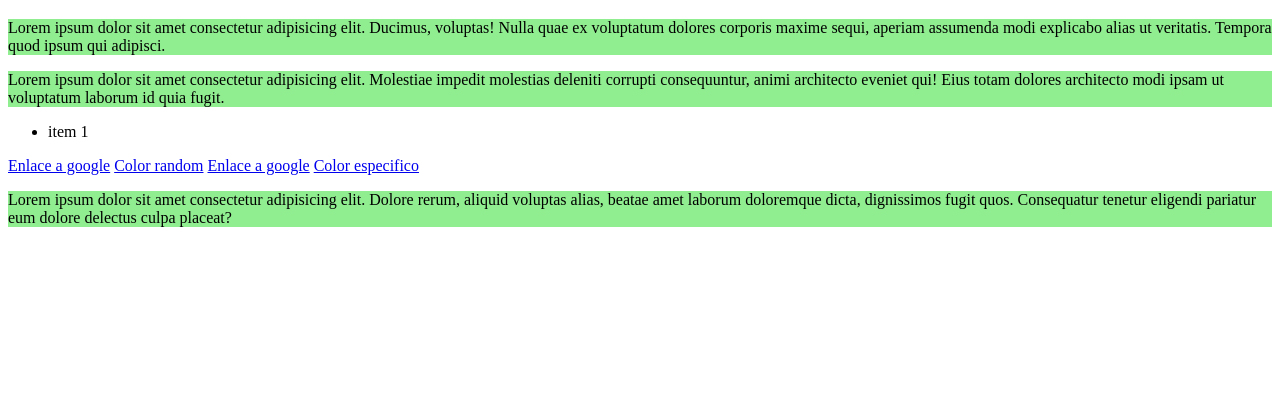
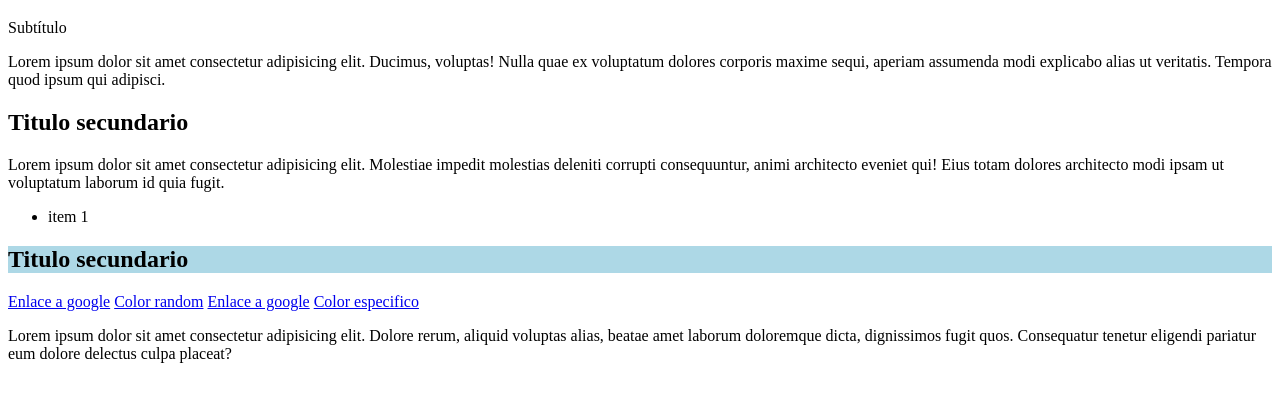
Before and after one commit to StebanSzs/cursoCSS, a plain HTML site: page selectores/index.html in a window 1280 px wide. Shown: the part 61-462 px from the top of the page. Drawn offline with Linux system fonts and the light colour scheme.

Commit message:
Enhance CSS documentation and structure in HTML for better readability

```diff
--- a/selectores/css/styles.css
+++ b/selectores/css/styles.css
@@ -17,7 +17,7 @@ Selectores simples
 
 
 Selectores compuestos
-    Selectores agrupados
+    Selectores agrupados -> se agrupan los selectores separados por comas y se escribe el estilo una sola vez
     Selectores combinadores
     Pseudo-clases
     Pseudo-elementos
@@ -67,8 +67,12 @@ li{
 [lang|="en"]{
     background-color: rgb(0, 255, 0);
 } */
-.text,
+/* .text,
 .text-2,
 .text-3 {
     background-color: lightgreen;
+} */
+
+div .title-2 {
+    background-color: lightblue;
 }
--- a/selectores/index.html
+++ b/selectores/index.html
@@ -9,13 +9,18 @@
 <body>
     <h1 class="title">Selectores CSS</h1>
 
+    <p class="subtitle"> Subtítulo</p>
     <p class="text">Lorem ipsum dolor sit amet consectetur adipisicing elit. Ducimus, voluptas! Nulla quae ex voluptatum dolores corporis maxime sequi, aperiam assumenda modi explicabo alias ut veritatis. Tempora quod ipsum qui adipisci.</p>
 
+    <h2 class="title-2">Titulo secundario</h2>
+    <div>
     <p class="text-2">Lorem ipsum dolor sit amet consectetur adipisicing elit. Molestiae impedit molestias deleniti corrupti consequuntur, animi architecto eveniet qui! Eius totam dolores architecto modi ipsam ut voluptatum laborum id quia fugit.</p>
 
     <ul>
         <li>item 1</li>
     </ul>
+
+    <h2 class="title-2">Titulo secundario</h2>
 
     <a href="https://google.com">Enlace a google</a>
     <a href="color-modo-random">Color random</a>
@@ -23,5 +28,6 @@
     <a href="color-especifico">Color especifico</a>
 
     <p class="text-3" lang="en">Lorem ipsum dolor sit amet consectetur adipisicing elit. Dolore rerum, aliquid voluptas alias, beatae amet laborum doloremque dicta, dignissimos fugit quos. Consequatur tenetur eligendi pariatur eum dolore delectus culpa placeat?</p>
+</div>
 </body>
 </html>
```
